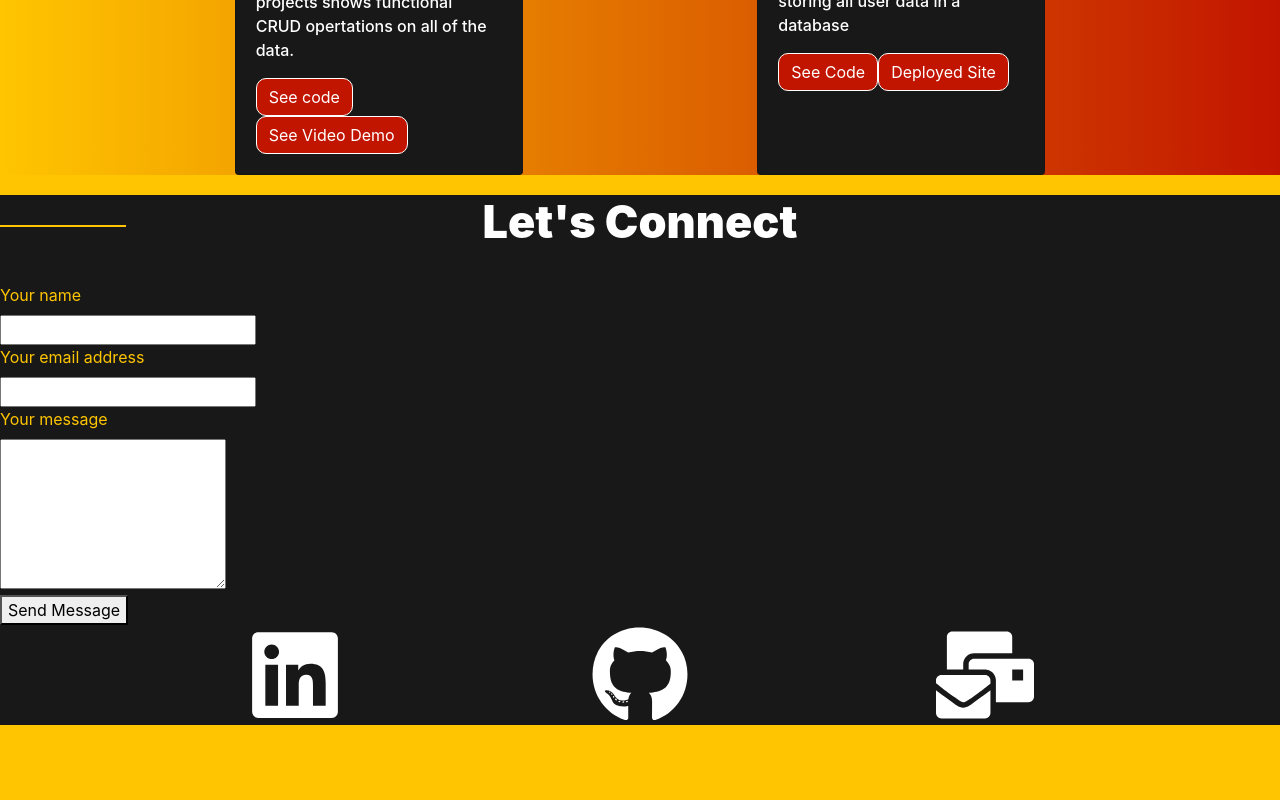
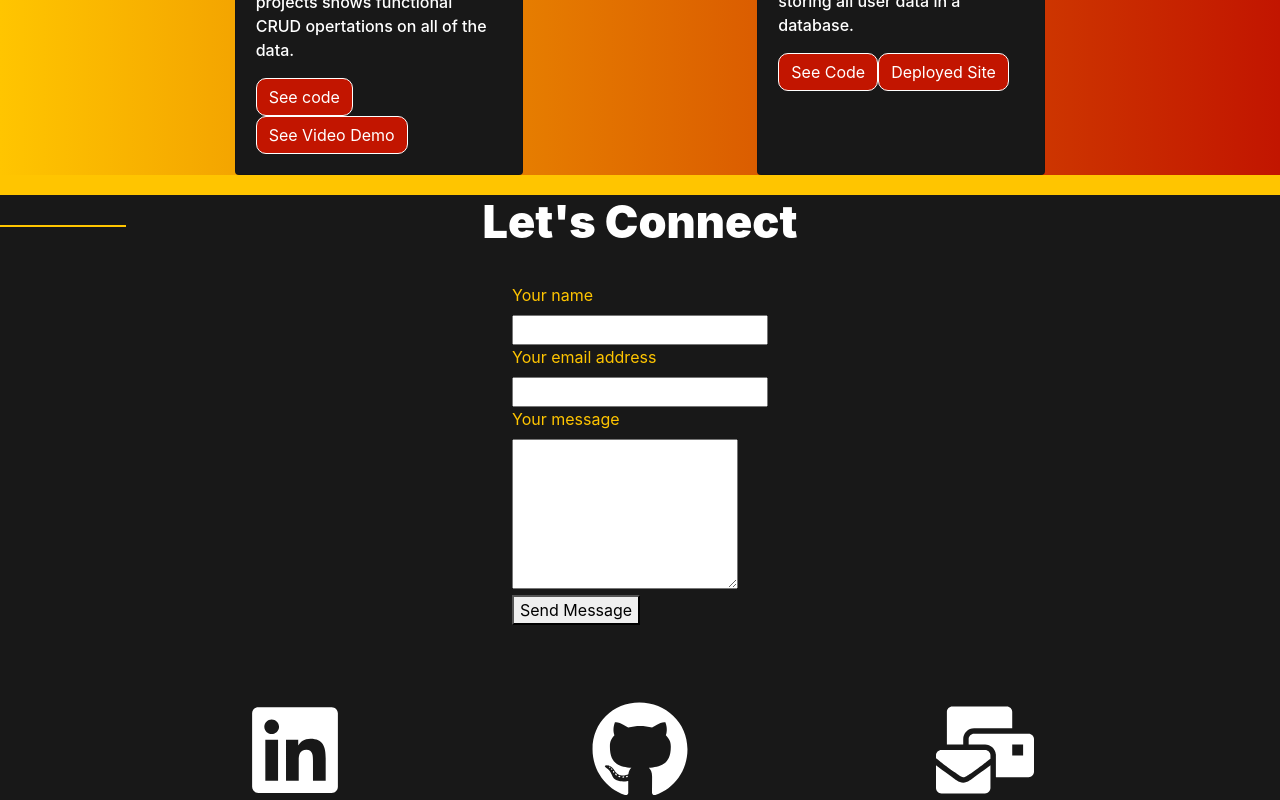
Before and after one commit to strong-one/React-Portfolio-2021, a React (Create React App) app: page / in a window 1280 px wide. Shown: the part 3920-4720 px from the top of the page. Before the commit the page ends 4645 px from the top, so only its background shows below. Built offline with nearby package versions, Linux system fonts and the light colour scheme.

Commit message:
added more styling

```diff
--- a/src/components/Contact/Contact.js
+++ b/src/components/Contact/Contact.js
@@ -10,6 +10,7 @@ const Contact = () => {
     // </div>
     <div className={style.Contact} id="contact">
       <PageHeader title={"Let's Connect"} />
+      <div className={style.Form}>
         <div className="fcf-body">
           <div id="fcf-form">
             <form
@@ -77,6 +78,7 @@ const Contact = () => {
           </div>
         </div>
       </div>
+    </div>
   );
 };
 export default Contact;
--- a/src/components/Contact/Contact.module.css
+++ b/src/components/Contact/Contact.module.css
@@ -2,3 +2,9 @@
   background-color: #181818;
   color: #ffc500;
 }
+
+.Form {
+  display: flex;
+  justify-content: center;
+  padding-bottom: 75px;
+}
--- a/src/components/Portfolio/Portfolio.js
+++ b/src/components/Portfolio/Portfolio.js
@@ -20,7 +20,7 @@ const Portfolio = () => {
             <Card.Title>Progressive Budget Tracker</Card.Title>
             <Card.Text>
               A Progressive web app. This app keeps track of your budget all
-              while having both online and offline capabilities
+              while having both online and offline capabilities.
             </Card.Text>
             <a href="https://github.com/strong-one/Budget-Tracker-Progressive">
               <Button variant="primary">See code</Button>
@@ -38,7 +38,7 @@ const Portfolio = () => {
             <Card.Title>Weather Dashboard</Card.Title>
             <Card.Text>
               Think of a location.... whatever it is. This app will find the
-              wether for any place you think of
+              wether for any place you think of.
             </Card.Text>
             <a href="https://github.com/strong-one/Strong-Weather-Dashboard">
               <Button variant="primary">See Code</Button>
@@ -54,7 +54,7 @@ const Portfolio = () => {
           <Card.Img variant="top" src={hollyHub} />
           <Card.Body>
             <Card.Title>Hollywood Hub</Card.Title>
-            <Card.Text>A blend of IMDB and Pintrest</Card.Text>
+            <Card.Text>A blend of IMDB and Pintrest.</Card.Text>
             <a href="https://github.com/strong-one/Hollywood-Hub">
               <Button variant="primary">See Code</Button>
             </a>
@@ -108,7 +108,7 @@ const Portfolio = () => {
             <Card.Text>
               An app for ford lovers, utilizing login/logout methods as well as
               creating a user account, enctypting password and storing all user
-              data in a database
+              data in a database.
             </Card.Text>
             <a href="https://github.com/strong-one/Ford-Finder-2021">
               <Button variant="primary">See Code </Button>
```
Lines whose indentation alone changed are shown as unchanged.
